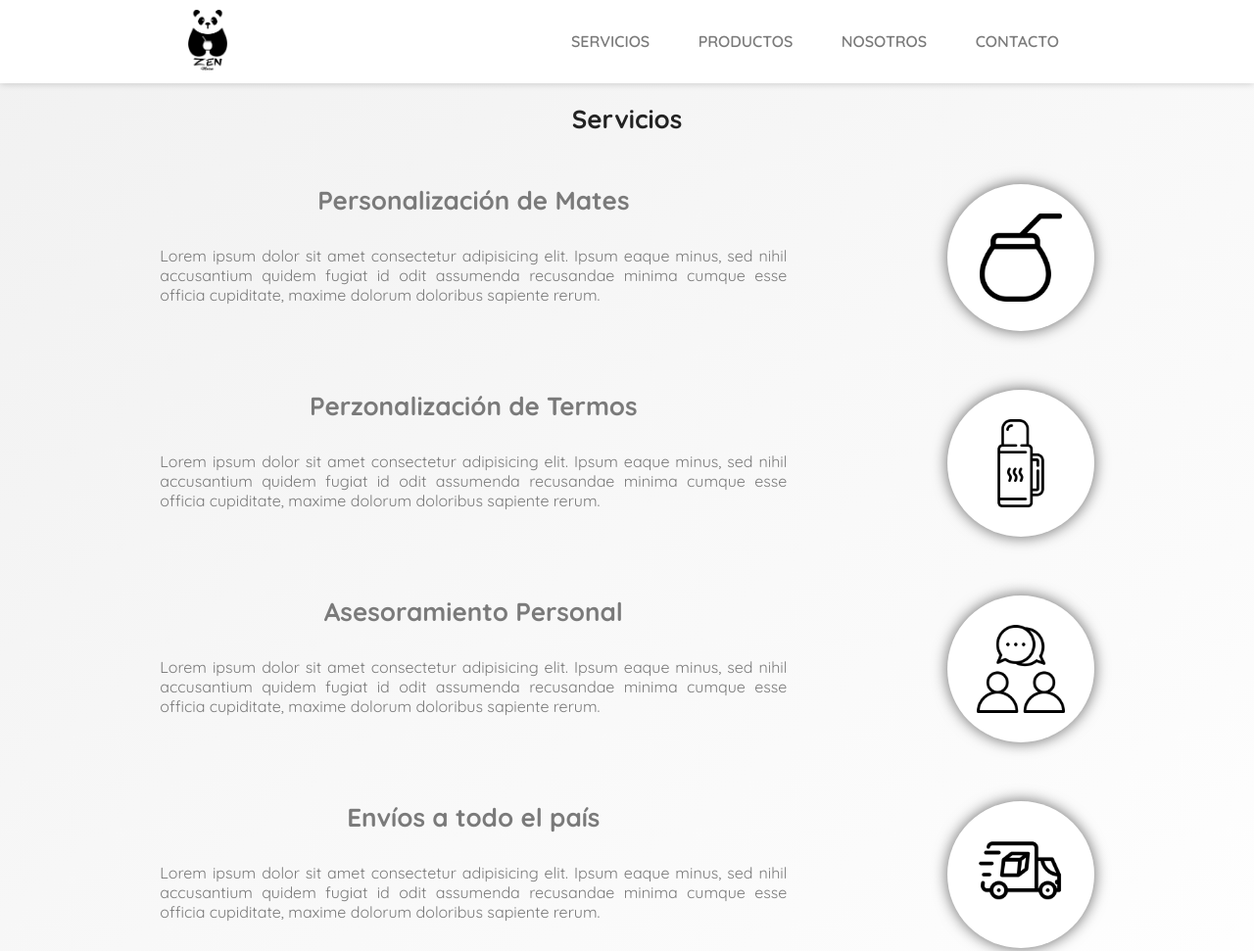
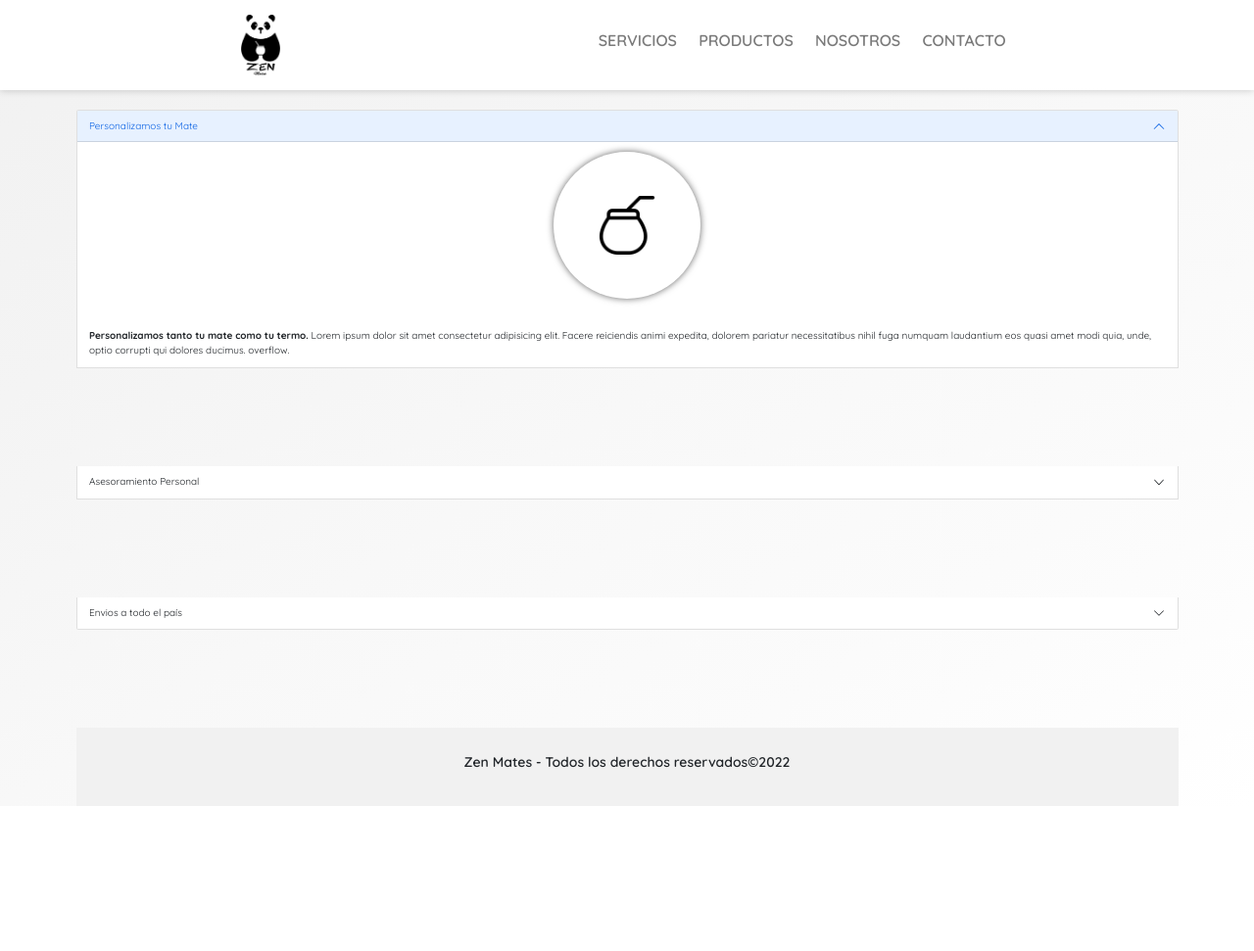
Before and after one commit to patri-alonsodelrio/zen_mates, a plain HTML site: page pages/Servicios.html in a window 1280 px wide. Shown: the top 971 px of the page at 98% size. After the commit the page ends 823 px from the top, so only its background shows below. Drawn offline with nearby package versions, Linux system fonts and the light colour scheme.

Commit message:
Agregue bootstrap a todo lo referido a servicios

```diff
--- a/css/style.css
+++ b/css/style.css
@@ -195,6 +195,41 @@ header .menu .menu__item a {
 }
 
 /* Servicios */
+
+/* BOOTSTRAP */
+
+.accordion {
+    display: flex;
+    flex-direction: column;
+    gap: 10rem;
+}
+
+.accordion-body {
+    display: flex;
+    flex-direction: column;
+    align-items: center;
+    justify-content: center;
+    gap: 3rem;
+}
+
+.accordion-body .services__picture {
+    height: 15rem;
+    width: 15rem;
+    background-color: var(--secondary);
+    border-radius: 50%;
+    display: flex;
+    justify-content: space-evenly;
+    align-items: center;
+    box-shadow: 0px 0px 7px 0px rgb(0 0 0 / 60%);
+}
+
+.accordion-body .services__picture img {
+    width: 6rem;;
+}
+
+
+/* cierre bootstrap */
+
 
 .services {
     justify-content: space-evenly;
--- a/pages/Servicios.html
+++ b/pages/Servicios.html
@@ -9,6 +9,7 @@
     <link rel="preconnect" href="https://fonts.gstatic.com" crossorigin>
     <link href="https://fonts.googleapis.com/css?family=Quicksand:300,400,500,600,700&display=swap" rel="stylesheet">
     <link href="https://fonts.googleapis.com/css?family=Quicksand&amp;display=swap" rel="stylesheet">
+    <link href="https://cdn.jsdelivr.net/npm/bootstrap@5.1.3/dist/css/bootstrap.min.css" rel="stylesheet" integrity="sha384-1BmE4kWBq78iYhFldvKuhfTAU6auU8tT94WrHftjDbrCEXSU1oBoqyl2QvZ6jIW3" crossorigin="anonymous">
     <link rel="stylesheet" href="../css/style.css">
     <title>Servicios</title>
 </head>
@@ -40,7 +41,7 @@
     </header>
     <!-- Cierre logo y nav-->
     <!-- Inicio seccion servicios -->
-    <section class="container">
+    <!-- <section class="container">
         <h2>Servicios</h2>
         <div class="container-services flex-column">
             <div class="services flex-row">
@@ -91,8 +92,60 @@
                     <img src="../Images/envio.png" alt="logo de envío">
                 </div>
             </div>
+        </div>   COMENTO PARA BOOTSTRAP-->
+    <!-- </section> -->
+    <div class="accordion container" id="accordionExample">
+        <div class="accordion-item">
+            <h2 class="accordion-header" id="headingOne">
+                <button class="accordion-button" divtype="button" data-bs-toggle="collapse" data-bs-target="#collapseOne" aria-expanded="true" aria-controls="collapseOne">
+                Personalizamos tu Mate
+                </button>
+            </h2>
+            <div id="collapseOne" class="accordion-collapse collapse show" aria-labelledby="headingOne" data-bs-parent="#accordionExample">
+                <div class="accordion-body">
+                    <div class="services__picture">
+                        <img src="../Images/te-de-mate.png" alt="logo de envío">
+                    </div>
+                    <div>
+                        <strong> Personalizamos tanto tu mate como tu termo.</strong> Lorem ipsum dolor sit amet consectetur adipisicing elit. Facere reiciendis animi expedita, dolorem pariatur necessitatibus nihil fuga numquam laudantium eos quasi amet modi quia, unde, optio corrupti qui dolores ducimus. overflow.
+                    </div>
+                </div>
+            </div>
         </div>
-    </section>
+        <div class="accordion-item">
+            <h2 class="accordion-header" id="headingTwo">
+            <button class="accordion-button collapsed" type="button" data-bs-toggle="collapse" data-bs-target="#collapseTwo" aria-expanded="false" aria-controls="collapseTwo">
+            Asesoramiento Personal
+            </button>
+            </h2>
+            <div id="collapseTwo" class="accordion-collapse collapse" aria-labelledby="headingTwo" data-bs-parent="#accordionExample">
+                <div class="accordion-body">
+                    <div class="services__picture">
+                        <img src="../Images/discusion.png" alt="logo de envío">
+                    </div>
+                    <div>
+                        <strong> Te brindamos el mejor asesoramiento.</strong> Lorem ipsum dolor sit amet consectetur adipisicing elit. Facere reiciendis animi expedita, dolorem pariatur necessitatibus nihil fuga numquam laudantium eos quasi amet modi quia, unde, optio corrupti qui dolores ducimus.
+                    </div>
+                </div>
+            </div>
+        </div>
+        <div class="accordion-item">
+            <h2 class="accordion-header" id="headingThree">
+            <button class="accordion-button collapsed" type="button" data-bs-toggle="collapse" data-bs-target="#collapseThree" aria-expanded="false" aria-controls="collapseThree">
+            Envios a todo el país
+            </button>
+            </h2>
+            <div id="collapseThree" class="accordion-collapse collapse" aria-labelledby="headingThree" data-bs-parent="#accordionExample">
+                <div class="accordion-body">
+                    <div class="services__picture">
+                        <img src="../Images/envio.png" alt="logo de envío">
+                    </div>
+                    <div>
+                        <strong> Enviamos nuestros productos a todo el país.</strong> Lorem ipsum dolor sit amet consectetur adipisicing elit. Facere reiciendis animi expedita, dolorem pariatur necessitatibus nihil fuga numquam laudantium eos quasi amet modi quia, unde, optio corrupti qui dolores ducimus.
+                    </div>
+                </div>
+            </div>
+    </div>
     <!-- Cierre seccion servicios -->
     <!-- Inicio Footer -->
     <footer class="flex-row">
@@ -100,7 +153,9 @@
         </p>
     </footer>
     <!-- Cierre Footer -->
-
+    <script src="https://cdn.jsdelivr.net/npm/bootstrap@5.1.3/dist/js/bootstrap.bundle.min.js"
+        integrity="sha384-ka7Sk0Gln4gmtz2MlQnikT1wXgYsOg+OMhuP+IlRH9sENBO0LRn5q+8nbTov4+1p" crossorigin="anonymous">
+    </script>
 </body>
 
 </html>
```
